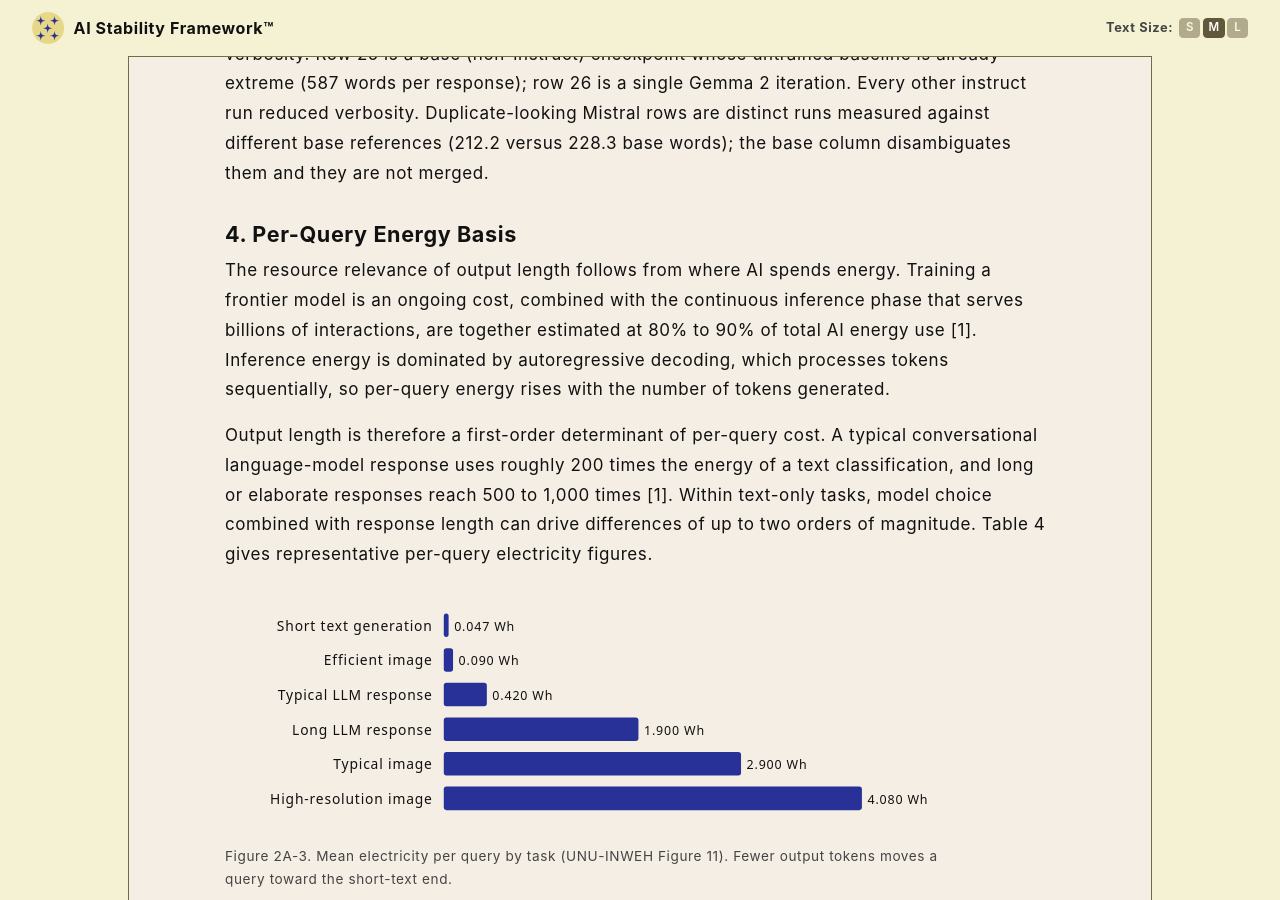
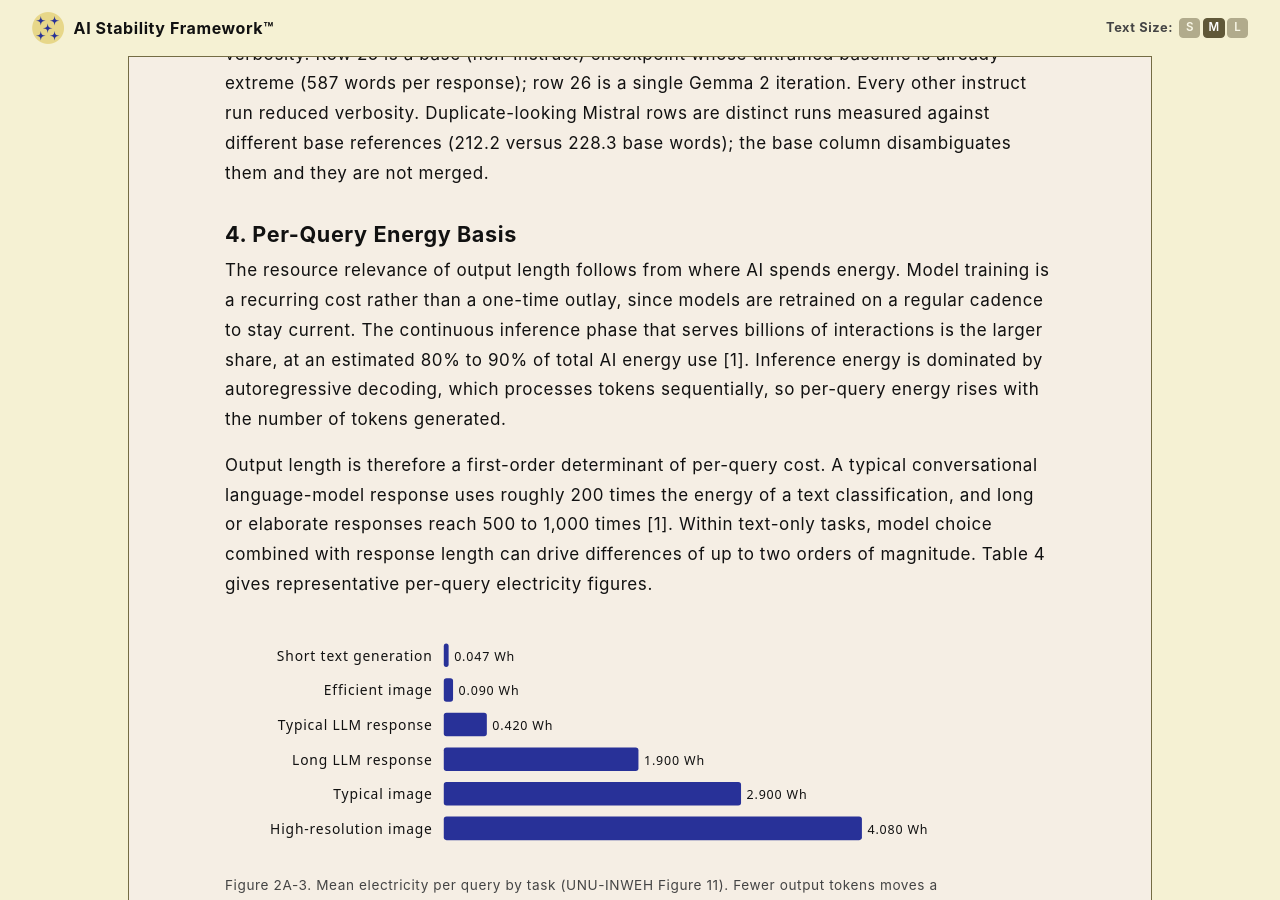
Before and after one commit to rojaslen/AISF-WEB, a Jekyll site: the page built from apx02a.md, in a window 1280 px wide and 900 px high, scrolled down 5626 px. Built offline with Jekyll 4.4.1, drawn with Linux system fonts in a browser that asks for light colours; some web fonts are replaced.

Commit message:
Update apx02a.md

```diff
--- a/apx02a.md
+++ b/apx02a.md
@@ -303,11 +303,12 @@ disambiguates them and they are not merged.
 
 ## 4. Per-Query Energy Basis
 
-The resource relevance of output length follows from where AI spends energy. Training a
-frontier model is an ongoing cost, combined with the continuous inference phase that serves
-billions of interactions, are together estimated at 80% to 90% of total AI energy use [1].
-Inference energy is dominated by autoregressive decoding, which processes tokens sequentially,
-so per-query energy rises with the number of tokens generated.
+The resource relevance of output length follows from where AI spends energy. Model training
+is a recurring cost rather than a one-time outlay, since models are retrained on a regular
+cadence to stay current. The continuous inference phase that serves billions of interactions
+is the larger share, at an estimated 80% to 90% of total AI energy use [1]. Inference energy
+is dominated by autoregressive decoding, which processes tokens sequentially, so per-query
+energy rises with the number of tokens generated.
 
 Output length is therefore a first-order determinant of per-query cost. A typical
 conversational language-model response uses roughly 200 times the energy of a text
```
